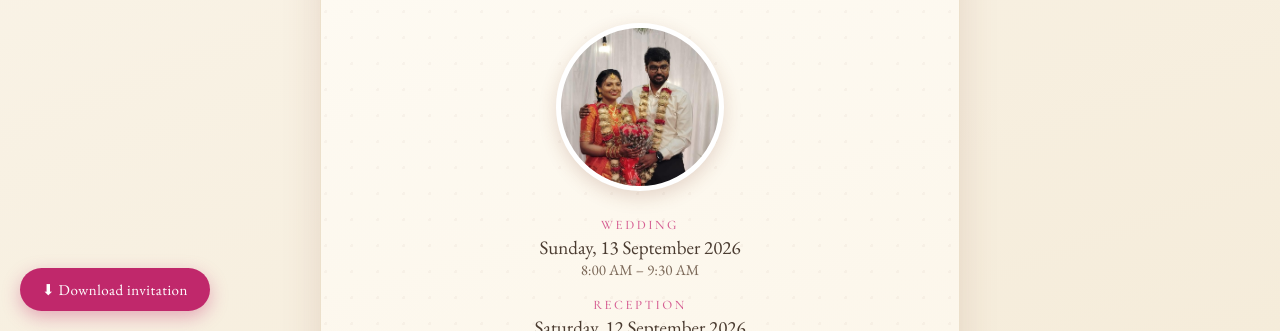
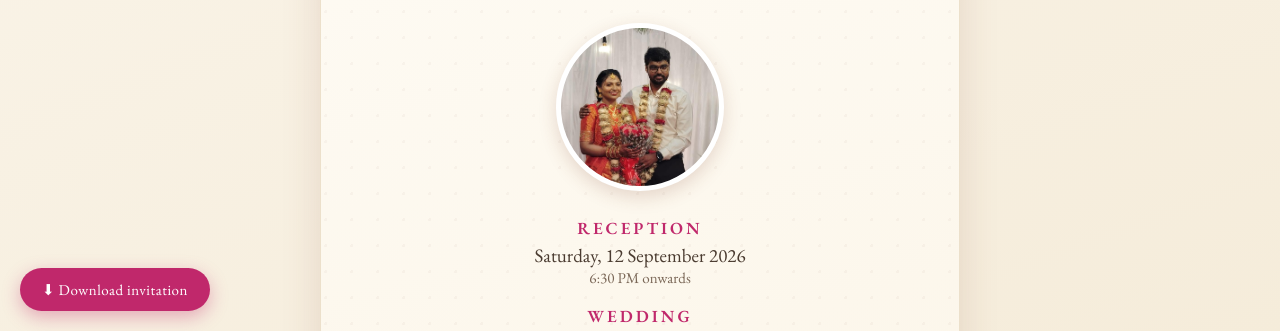
Before and after one commit to kumaranvpl/wedding-invitation, a website built with Vite: page index.html in a window 1280 px wide. Shown: the part 469-800 px from the top of the page. Built offline with nearby package versions, Linux system fonts and the light colour scheme.

Commit message:
Fix PDF size and darken the labels

```diff
--- a/index.html
+++ b/index.html
@@ -11,7 +11,7 @@
     <link rel="preconnect" href="https://fonts.googleapis.com" />
     <link rel="preconnect" href="https://fonts.gstatic.com" crossorigin />
     <link
-      href="https://fonts.googleapis.com/css2?family=Cormorant+Garamond:ital,wght@0,500;0,600;1,500&family=EB+Garamond:wght@400;500&display=swap"
+      href="https://fonts.googleapis.com/css2?family=Cormorant+Garamond:ital,wght@0,500;0,600;1,500&family=EB+Garamond:wght@400;500;600&display=swap"
       rel="stylesheet"
     />
     <link rel="stylesheet" href="/src/styles.css" />
@@ -32,14 +32,14 @@
 
       <div class="events">
         <div class="event">
+          <div class="event__label">Reception</div>
+          <div class="event__line">Saturday, 12 September 2026</div>
+          <div class="event__sub">6:30 PM onwards</div>
+        </div>
+        <div class="event">
           <div class="event__label">Wedding</div>
           <div class="event__line">Sunday, 13 September 2026</div>
           <div class="event__sub">8:00 AM – 9:30 AM</div>
-        </div>
-        <div class="event">
-          <div class="event__label">Reception</div>
-          <div class="event__line">Saturday, 12 September 2026</div>
-          <div class="event__sub">6:30 PM onwards</div>
         </div>
       </div>
 
--- a/src/download.js
+++ b/src/download.js
@@ -48,12 +48,16 @@ export async function downloadPng(el, filename) {
 export async function downloadPdf(el, filename) {
   const canvas = await capture(el);
   const { jsPDF } = await import("jspdf");
-  const img = canvas.toDataURL("image/png");
+  // Embed a JPEG, not a PNG. A lossless PNG of this ~1920px canvas produces a
+  // ~25 MB PDF; JPEG at high quality is a fraction of that with no visible loss
+  // on a photo/gradient invitation (and WhatsApp recompresses anyway).
+  const img = canvas.toDataURL("image/jpeg", 0.92);
   const pdf = new jsPDF({
     orientation: canvas.width > canvas.height ? "landscape" : "portrait",
     unit: "px",
     format: [canvas.width, canvas.height],
+    compress: true,
   });
-  pdf.addImage(img, "PNG", 0, 0, canvas.width, canvas.height);
+  pdf.addImage(img, "JPEG", 0, 0, canvas.width, canvas.height, undefined, "FAST");
   pdf.save(filename);
 }
--- a/src/styles.css
+++ b/src/styles.css
@@ -159,12 +159,13 @@ body {
   max-width: 30ch;
 }
 .event__label {
-  font-family: "Cormorant Garamond", serif;
-  font-size: 13px;
-  letter-spacing: 2.5px;
+  font-family: "EB Garamond", serif;
+  font-size: 17px;
+  font-weight: 600;
+  letter-spacing: 3px;
   text-transform: uppercase;
-  color: var(--lotus-deep);
-  margin-bottom: 2px;
+  color: var(--magenta);
+  margin-bottom: 4px;
 }
 .event__line {
   font-size: clamp(15px, 4vw, 19px);
```
